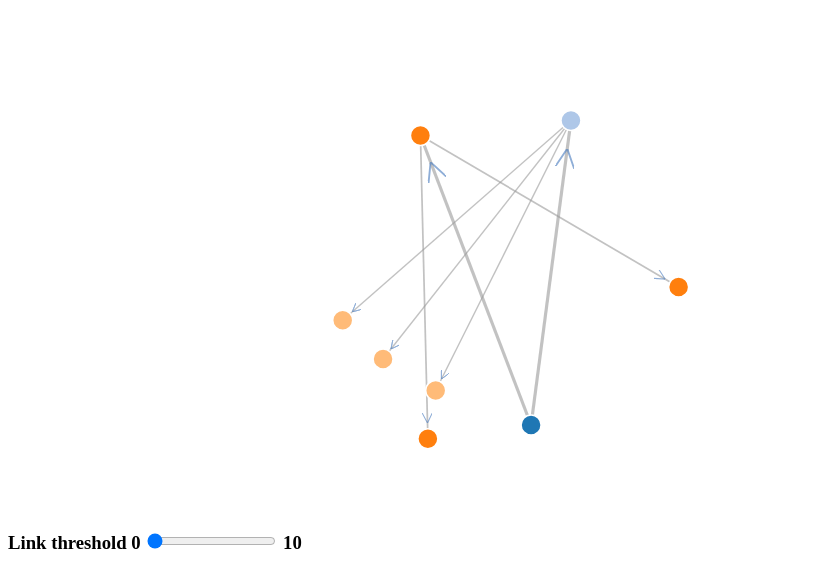
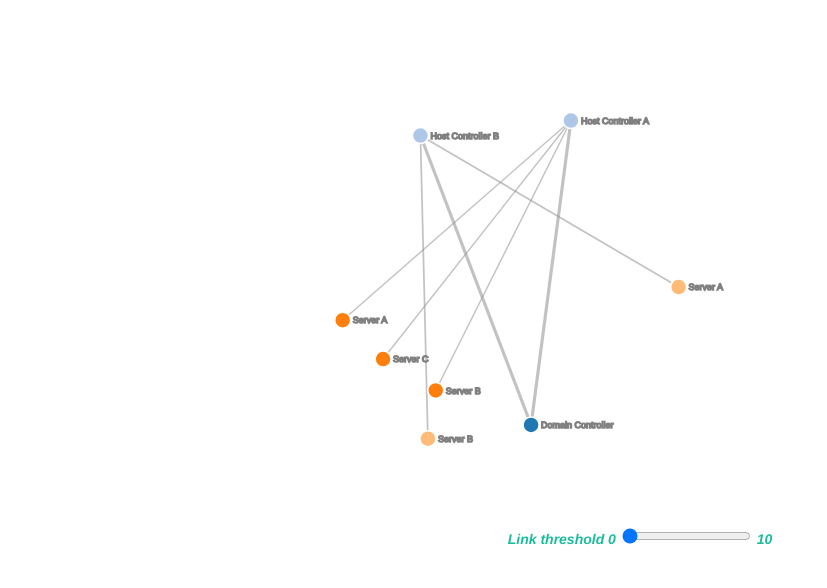
Before and after one commit to hodrigohamalho/d3s-forcelayout, a plain HTML site: page index.html in a window 1280 px wide. Shown: the whole page, without its empty margins (0-827 px from the left). Drawn offline with nearby package versions, Linux system fonts and the light colour scheme.

Commit message:
fixing threshold option and adding some labels to field

```diff
--- a/index.html
+++ b/index.html
@@ -7,9 +7,21 @@
   stroke-width: 1.5px;
 }
 
+.node text {
+  font: 9px helvetica;
+}
+
 .link {
   stroke: #999;
   stroke-opacity: .6;
+}
+
+h3 {
+    color: #1ABC9C;
+    text-align:center;
+    font-style: italic;
+    font-size: 14px;
+    font-family: "Helvetica";
 }
 
 </style>
@@ -21,7 +33,7 @@ var miserables = {
   "nodes":[
     {"name":"Domain Controller","group":0},
     {"name":"Host Controller A","group":1},
-    {"name":"Host Controller B","group":3},
+    {"name":"Host Controller B","group":1},
     {"name":"Server A","group":2},
     {"name":"Server B","group":2},
     {"name":"Server C","group":2},
@@ -72,6 +84,7 @@ svg.append("defs").selectAll("marker")
 //d3.json(miserables, function(error, graph) {
   //if (error) throw error;
 var graph = miserables;
+var graphRec = JSON.parse(JSON.stringify(graph)); //Add this line
 
   force
       .nodes(graph.nodes)
@@ -82,7 +95,6 @@ var graph = miserables;
           .data(graph.links)
           .enter().append("line")
           .attr("class", "link")
-      .style("marker-end",  "url(#suit)")
           .style("stroke-width", function (d) {
           return Math.sqrt(d.value);
       });
@@ -91,13 +103,19 @@ var graph = miserables;
       //Do the same with the circles for the nodes - no
       var node = svg.selectAll(".node")
                     .data(graph.nodes)
-          .enter().append("circle")
+                    .enter().append("g")
                     .attr("class", "node")
-          .attr("r", 10)
-          .style("fill", function (d) { return color(d.group); })
                     .call(force.drag);
+      node.append("circle")
+          .attr("r", 8)
+          .style("fill", function (d) { return color(d.group); });
 
-  node.append("title").text(function(d) { return d.name; });
+      node.append("text")
+          .attr("dx", 10)
+          .attr("dy", ".35em")
+          .text(function(d) { return d.name })
+          .style("stroke", "gray");
+
 
   force.on("tick", function() {
     link.attr("x1", function(d) { return d.source.x; })
@@ -105,13 +123,18 @@ var graph = miserables;
         .attr("x2", function(d) { return d.target.x; })
         .attr("y2", function(d) { return d.target.y; });
 
-    node.attr("cx", function(d) { return d.x; })
-        .attr("cy", function(d) { return d.y; });
+    d3.selectAll("circle")
+         .attr("cx", function (d) { return d.x; })
+         .attr("cy", function (d) { return d.y; });
+
+    d3.selectAll("text")
+          .attr("x", function (d) { return d.x; })
+          .attr("y", function (d) { return d.y; });
 
     node.each(collide(0.5)); //Added
   });
 
-  var graphRec = JSON.parse(JSON.stringify(graph)); //Add this line
+
 
   //adjust threshold
   function threshold(thresh) {
@@ -121,6 +144,7 @@ var graph = miserables;
   		}
       restart();
   }
+
   //Restart the visualisation after any node and link changes
   function restart() {
   	link = link.data(graph.links);
```
Lines whose indentation alone changed are shown as unchanged.
